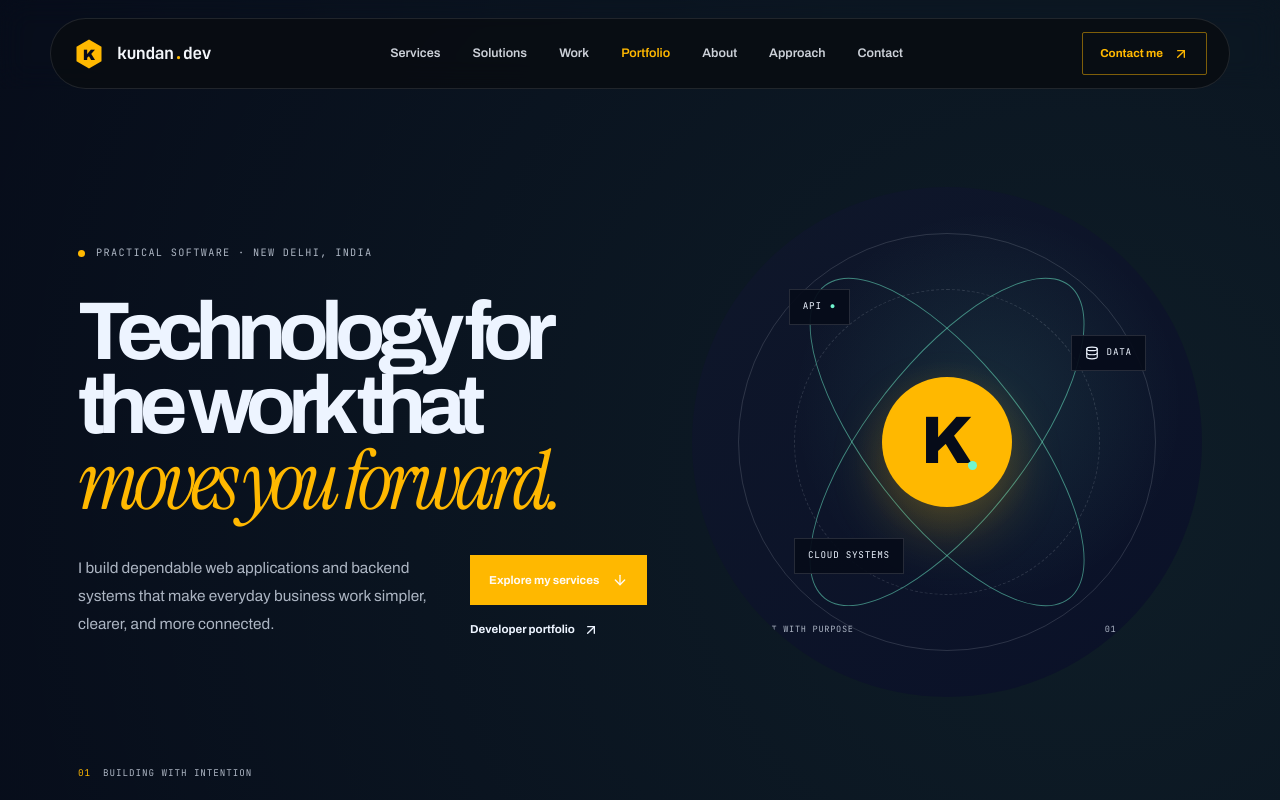
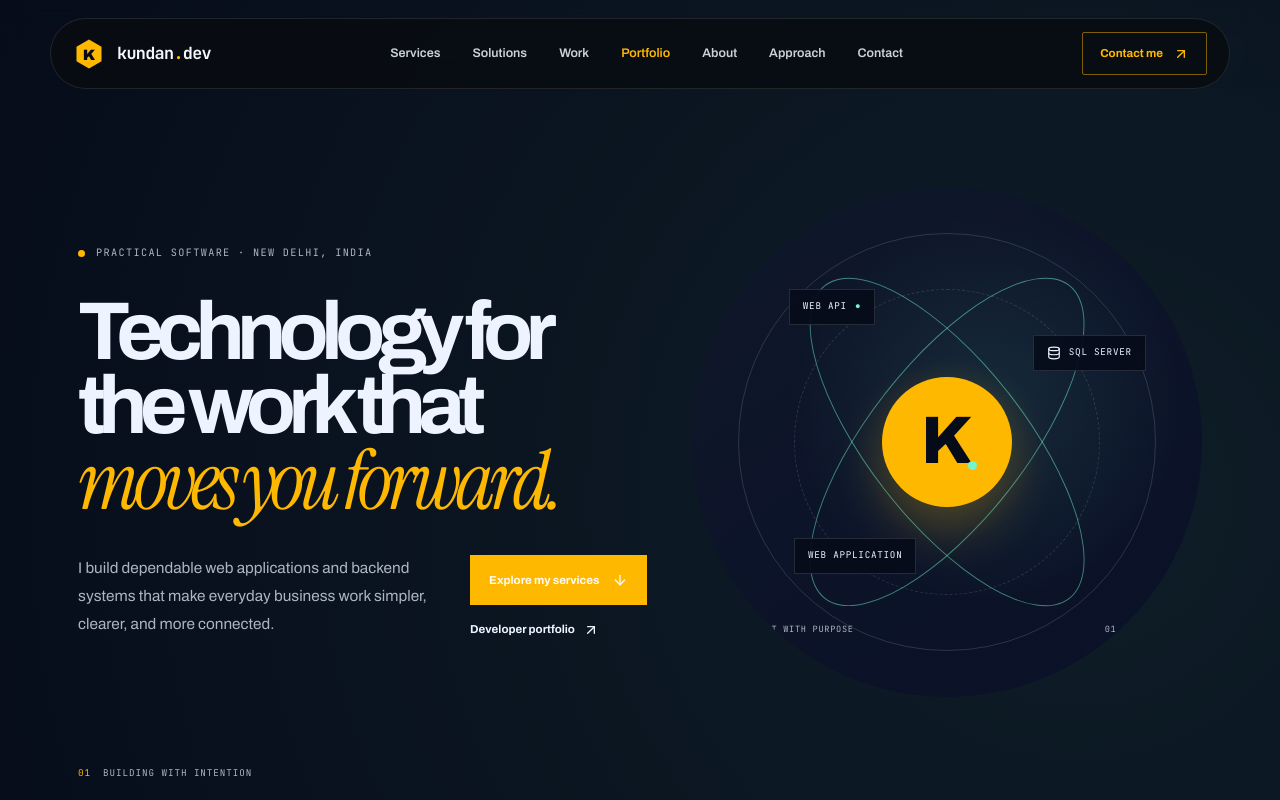
Before and after one commit to kundansingh22199/kundan-portfolio, a React (Vite) app: page / in a window 1280 px wide. Shown: the top 800 px of the page. Built offline with nearby package versions, Linux system fonts and the light colour scheme.

Commit message:
Update website

```diff
--- a/src/pages/studio/Home.jsx
+++ b/src/pages/studio/Home.jsx
@@ -20,9 +20,9 @@ export default function Home() {
           <div className="studio-art-orbit orbit-one" />
           <div className="studio-art-orbit orbit-two" />
           <div className="studio-art-core"><span>K</span><i /></div>
-          <span className="studio-art-label label-api">API <b>●</b></span>
-          <span className="studio-art-label label-data"><Database size={14} /> DATA</span>
-          <span className="studio-art-label label-cloud">CLOUD SYSTEMS</span>
+          <span className="studio-art-label label-api">WEB API <b>●</b></span>
+          <span className="studio-art-label label-data"><Database size={14} /> SQL SERVER</span>
+          <span className="studio-art-label label-cloud">WEB APPLICATION</span>
           <div className="studio-art-caption"><span>BUILT WITH PURPOSE</span><span>01 / 04</span></div>
         </div>
         <div className="studio-hero-index"><span>01</span><span>BUILDING WITH INTENTION</span></div>
```
